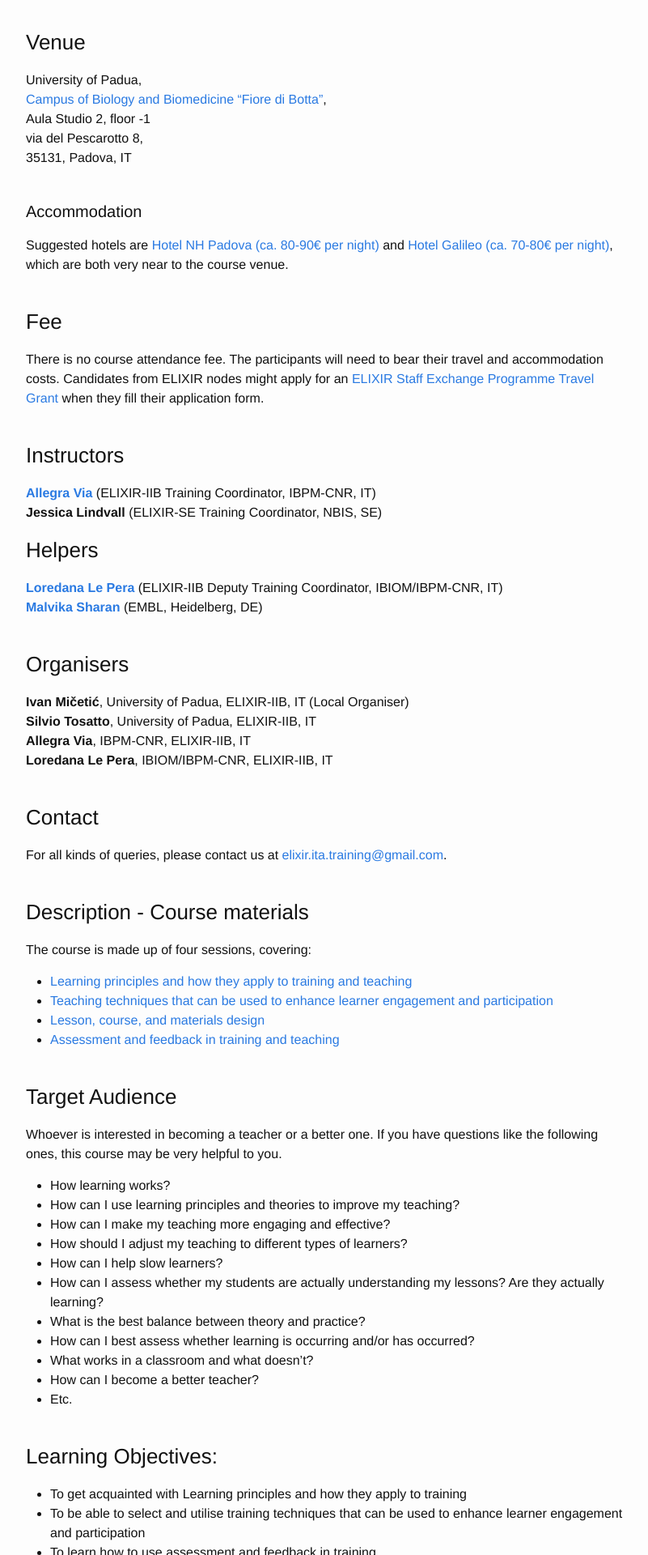
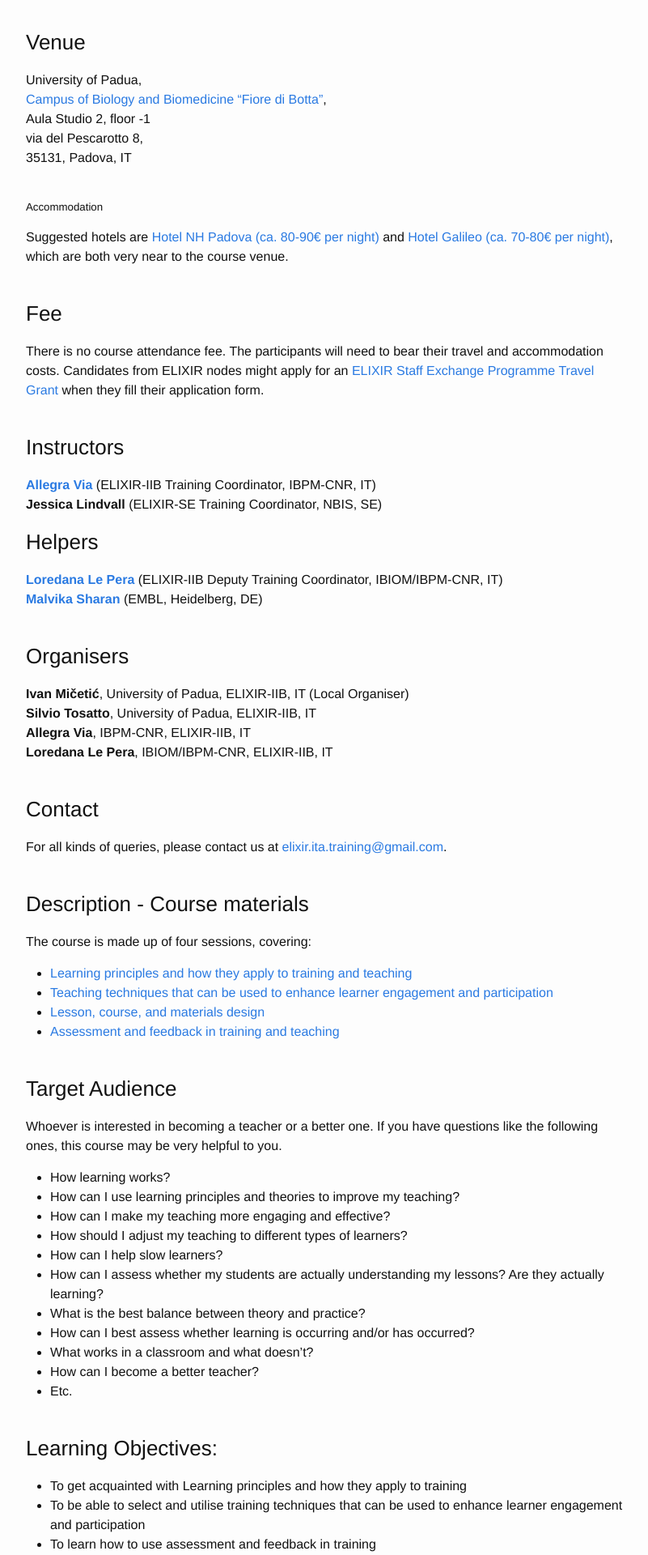
Before and after one commit to ELIXIR-IIB-training/website, a Jekyll site: the page built from _posts/2019-05-30-train-the-trainer-padua.md, in a window 1280 px wide. Shown: the part 936-2856 px from the top of the page at 81% size, without its empty margins (238-1039 px from the left). Built offline with Jekyll 4.4.1, drawn with Linux system fonts in a browser that asks for light colours.

```diff
--- a/_posts/2019-05-30-train-the-trainer-padua.md
+++ b/_posts/2019-05-30-train-the-trainer-padua.md
@@ -46,7 +46,7 @@ Aula Studio 2, floor -1<br>
 via del Pescarotto 8,<br>
 35131, Padova, IT<br>
 <br>
-#### Accommodation
+##### Accommodation
 Suggested hotels are [Hotel NH Padova (ca. 80-90€ per night)](https://www.nh-hotels.com/hotel/nh-padova) and [Hotel Galileo (ca. 70-80€ per night)](https://www.hotelgalileopadova.it/en/home-page.aspx), which are both very near to the course venue.
 <br>
 <br>
```
